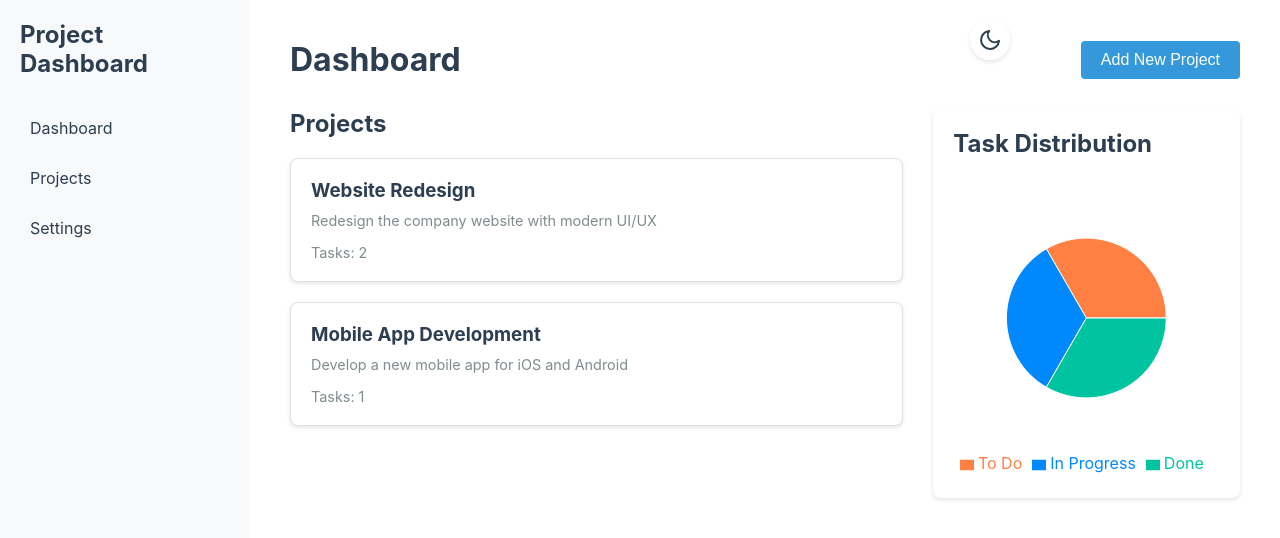
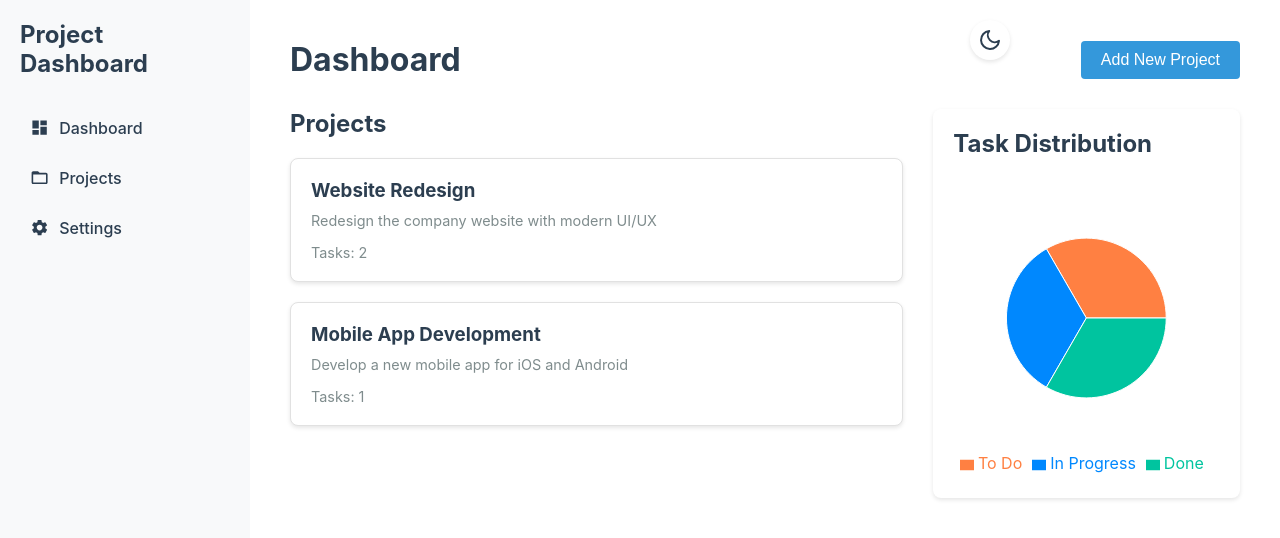
Before and after one commit to Lavesh-modi/project-managment, a React (Create React App) app: page / in a window 1280 px wide. Shown: the top 538 px of the page. Built offline with nearby package versions, Linux system fonts and the light colour scheme.

Commit message:
bug -fixed --on todo

```diff
--- a/package.json
+++ b/package.json
@@ -14,6 +14,7 @@
     "react-dnd": "^16.0.1",
     "react-dnd-html5-backend": "^16.0.1",
     "react-dom": "^18.2.0",
+    "react-icons": "^5.5.0",
     "react-quill": "^2.0.0",
     "react-redux": "^9.1.0",
     "react-router-dom": "^6.22.1",
--- a/src/components/Layout.css
+++ b/src/components/Layout.css
@@ -10,7 +10,9 @@
   padding: 20px;
   transition: background-color 0.3s, color 0.3s;
 }
-
+.icon {
+  font-size: 1.2rem;
+}
 .logo h1 {
   font-size: 1.5rem;
   margin-bottom: 30px;
@@ -53,3 +55,9 @@
   color: var(--text-primary);
   transition: background-color 0.3s, color 0.3s;
 }
+.nav-links li a {
+  display: flex;
+  align-items: center;
+  gap: 10px;
+  font-weight: 500;
+}
--- a/src/components/Layout.js
+++ b/src/components/Layout.js
@@ -1,5 +1,7 @@
 import React from 'react';
 import { Link, useLocation } from 'react-router-dom';
+import { MdDashboard, MdFolderOpen, MdSettings } from 'react-icons/md';
+
 import './Layout.css';
 
 const Layout = ({ children }) => {
@@ -13,13 +15,22 @@ const Layout = ({ children }) => {
         </div>
         <ul className="nav-links">
           <li className={location.pathname === '/dashboard' ? 'active' : ''}>
-            <Link to="/dashboard">Dashboard</Link>
+          <Link to="/dashboard">
+      <MdDashboard className="icon" />
+      Dashboard
+    </Link>
           </li>
           <li className={location.pathname.startsWith('/project/') ? 'active' : ''}>
-            <Link to="/dashboard">Projects</Link>
+          <Link to="/dashboard">
+      <MdFolderOpen className="icon" />
+      Projects
+    </Link>
           </li>
           <li className={location.pathname === '/settings' ? 'active' : ''}>
-            <Link to="/settings">Settings</Link>
+          <Link to="/settings">
+      <MdSettings className="icon" />
+      Settings
+    </Link>
           </li>
         </ul>
       </nav>
--- a/src/components/TaskColumn.js
+++ b/src/components/TaskColumn.js
@@ -5,7 +5,10 @@ import './TaskColumn.css';
 const TaskColumn = ({ title, children, onDrop }) => {
   const [{ isOver }, drop] = useDrop({
     accept: 'TASK',
-    drop: (item) => onDrop(item.id, title.toLowerCase().replace(' ', '-')),
+    drop: (item) => {
+      console.log('Dropping into:', title, 'Item:', item);
+      onDrop(item.id, title.toLowerCase().replace(' ', '-'));
+    },
     collect: (monitor) => ({
       isOver: !!monitor.isOver(),
     }),
--- a/src/pages/Dashboard.js
+++ b/src/pages/Dashboard.js
@@ -15,6 +15,7 @@ const Dashboard = () => {
     'in-progress': tasks.filter(task => task.status === 'in-progress').length,
     done: tasks.filter(task => task.status === 'done').length,
   };
+  console.log(taskStats.todo,"taskStats--------------");
 
   const chartData = [
     { name: 'To Do', value: taskStats.todo },
--- a/src/pages/ProjectDetails.css
+++ b/src/pages/ProjectDetails.css
@@ -1,5 +1,7 @@
 .project-details {
   padding: 20px;
+  max-width: 1400px;
+  margin: 0 auto;
 }
 
 .project-header {
@@ -7,38 +9,50 @@
   justify-content: space-between;
   align-items: flex-start;
   margin-bottom: 30px;
+  background: var(--card-bg);
+  padding: 24px;
+  border-radius: 12px;
+  box-shadow: var(--shadow);
 }
 
 .project-header h1 {
   margin: 0 0 10px 0;
-  color: #2c3e50;
+  color: var(--text-primary);
+  font-size: 2rem;
 }
 
 .project-header p {
   margin: 0;
-  color: #7f8c8d;
+  color: var(--text-secondary);
+  font-size: 1.1rem;
+  line-height: 1.5;
 }
 
 .add-task-button {
-  background-color: #3498db;
+  background-color: var(--button-primary);
   color: white;
   border: none;
-  padding: 10px 20px;
-  border-radius: 4px;
+  padding: 12px 24px;
+  border-radius: 8px;
   cursor: pointer;
   font-size: 1rem;
-  transition: background-color 0.2s;
+  font-weight: 600;
+  transition: all 0.2s ease;
+  box-shadow: 0 2px 4px rgba(0, 0, 0, 0.1);
 }
 
 .add-task-button:hover {
-  background-color: #2980b9;
+  background-color: var(--button-hover);
+  transform: translateY(-2px);
+  box-shadow: 0 4px 8px rgba(0, 0, 0, 0.15);
 }
 
 .task-board {
   display: grid;
   grid-template-columns: repeat(3, 1fr);
-  gap: 20px;
-  min-height: calc(100vh - 200px);
+  gap: 24px;
+  margin-top: 30px;
+  min-height: calc(100vh - 400px);
 }
 
 .modal-overlay {
@@ -52,10 +66,34 @@
   justify-content: center;
   align-items: center;
   z-index: 1000;
+  backdrop-filter: blur(4px);
 }
 
-@media (max-width: 1024px) {
+@media (max-width: 1200px) {
+  .task-board {
+    grid-template-columns: repeat(2, 1fr);
+  }
+}
+
+@media (max-width: 768px) {
+  .project-header {
+    flex-direction: column;
+    gap: 20px;
+  }
+
+  .project-header h1 {
+    font-size: 1.5rem;
+  }
+
+  .project-header p {
+    font-size: 1rem;
+  }
+
   .task-board {
     grid-template-columns: 1fr;
   }
+
+  .add-task-button {
+    width: 100%;
+  }
 }
--- a/src/pages/ProjectDetails.js
+++ b/src/pages/ProjectDetails.js
@@ -6,6 +6,7 @@ import { HTML5Backend } from 'react-dnd-html5-backend';
 import TaskColumn from '../components/TaskColumn';
 import TaskCard from '../components/TaskCard';
 import AddTaskForm from '../components/AddTaskForm';
+import ProjectAnalytics from '../components/ProjectAnalytics';
 import { moveTask } from '../store/slices/tasksSlice';
 import './ProjectDetails.css';
 
@@ -20,7 +21,7 @@ const ProjectDetails = () => {
   const tasks = useSelector(state =>
     state.tasks.tasks.filter(task => task.projectId === parseInt(id))
   );
-
+  console.log(tasks,"tasks--------------",project);
   const handleDrop = (taskId, newStatus) => {
     dispatch(moveTask({ taskId, newStatus }));
   };
@@ -30,10 +31,12 @@ const ProjectDetails = () => {
   }
 
   const columns = [
-    { id: 'todo', title: 'To Do' },
+    { id: 'todo', title: 'ToDo' },
     { id: 'in-progress', title: 'In Progress' },
     { id: 'done', title: 'Done' },
   ];
+
+  const projectWithTasks = { ...project, tasks };
 
   return (
     <DndProvider backend={HTML5Backend}>
@@ -50,6 +53,8 @@ const ProjectDetails = () => {
             Add New Task
           </button>
         </div>
+
+        <ProjectAnalytics project={projectWithTasks} />
 
         <div className="task-board">
           {columns.map(column => (
```
Also changed, not shown: 1 other file (tests, documents, lock files or other folders).
